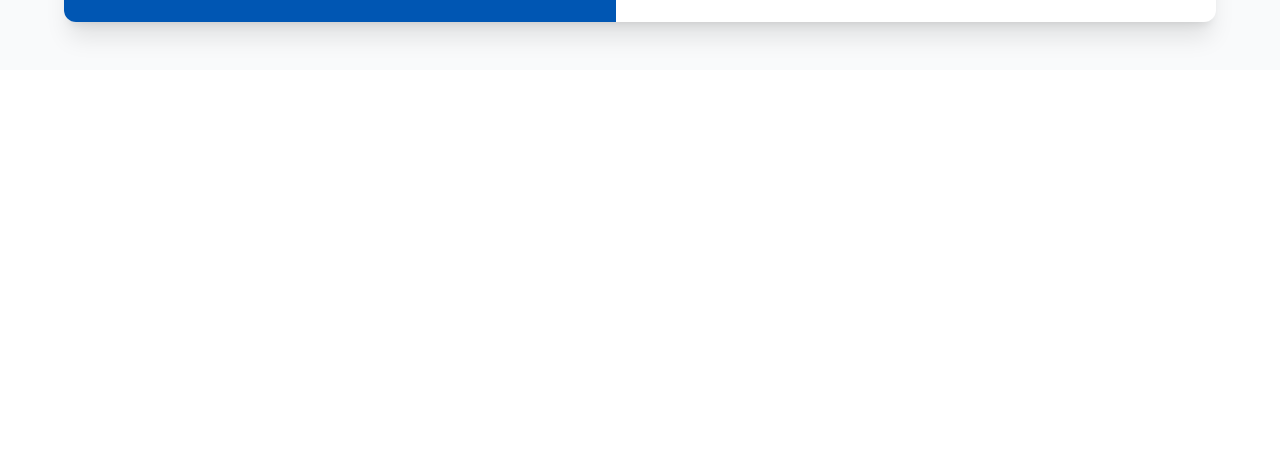
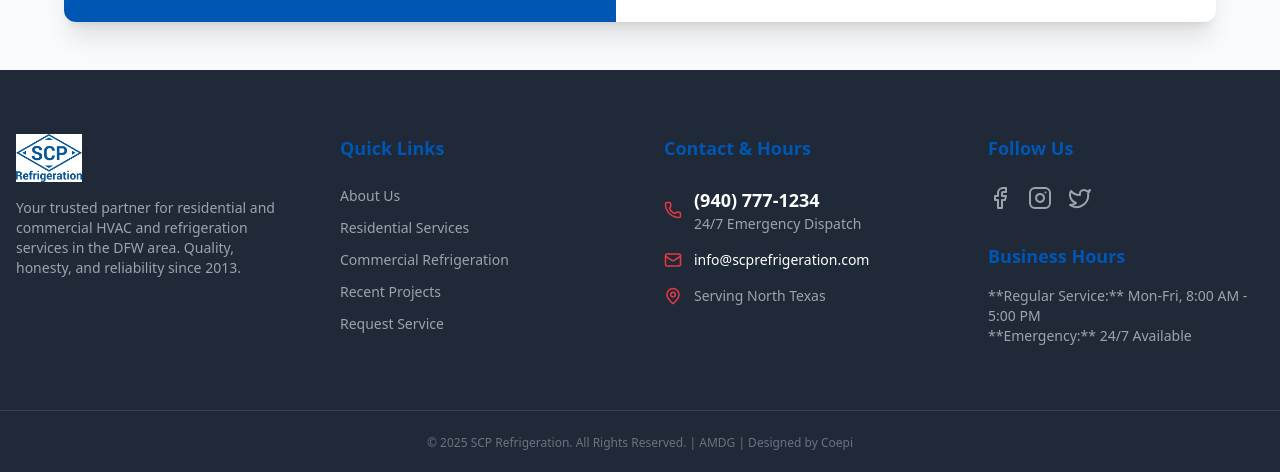
Before and after one commit to coepiautomation/scp-refrigeration, a React (Vite) app: page /contact in a window 1280 px wide. Shown: the part 1006-1478 px from the top of the page. Before the commit the page ends 1076 px from the top, so only its background shows below. Built offline with nearby package versions, Linux system fonts and the light colour scheme.

Commit message:
Added Footer

```diff
--- a/src/App.jsx
+++ b/src/App.jsx
@@ -2,6 +2,8 @@ import React, { useState } from 'react';
 import { BrowserRouter as Router, Routes, Route, Link } from 'react-router-dom';
 import { Phone, Menu, X } from 'lucide-react';
 import logo from './assets/SCP-Refrigeration-Logo-1024x741.png';
+window.logoPath = logo;
+import Footer from './Footer';
 
 // IMPORT REAL PAGES
 import Home from './pages/Home';
@@ -79,7 +81,7 @@ function App() {
           <Route path="/gallery" element={<Gallery />} />
           <Route path="/contact" element={<Contact />} />
         </Routes>
-
+          <Footer />
       </div>
     </Router>
   );
--- /dev/null
+++ b/src/Footer.jsx
@@ -0,0 +1,84 @@
+// src/Footer.jsx
+import React from 'react';
+import { Mail, Phone, MapPin, Facebook, Instagram, Twitter } from 'lucide-react';
+import { Link } from 'react-router-dom';
+
+const Footer = () => {
+  return (
+    <footer className="bg-gray-800 text-white mt-auto">
+      <div className="container mx-auto px-4 py-16 grid grid-cols-1 md:grid-cols-4 gap-12 border-b border-gray-700">
+
+        {/* Column 1: Logo & Mission */}
+        <div>
+          {/* Using the same stacked logo style from App.jsx, but white text */}
+          <Link to="/" className="flex items-center gap-3 mb-4">
+            {/* If you have a white logo version, use it here. Otherwise, the h-12 one is fine */}
+            <img src={window.logoPath} className="h-12 w-auto" alt="SCP Refrigeration Logo" />
+          </Link>
+          <p className="text-sm text-gray-400 mt-4">
+            Your trusted partner for residential and commercial HVAC and refrigeration services in the DFW area. Quality, honesty, and reliability since 2013.
+          </p>
+        </div>
+
+        {/* Column 2: Quick Links */}
+        <div>
+          <h4 className="text-lg font-bold mb-6 text-hvac-blue">Quick Links</h4>
+          <ul className="space-y-3 text-gray-400 text-sm">
+            <li><Link to="/about" className="hover:text-white transition">About Us</Link></li>
+            <li><Link to="/residential" className="hover:text-white transition">Residential Services</Link></li>
+            <li><Link to="/commercial" className="hover:text-white transition">Commercial Refrigeration</Link></li>
+            <li><Link to="/gallery" className="hover:text-white transition">Recent Projects</Link></li>
+            <li><Link to="/contact" className="hover:text-white transition">Request Service</Link></li>
+          </ul>
+        </div>
+
+        {/* Column 3: Contact & Hours */}
+        <div>
+          <h4 className="text-lg font-bold mb-6 text-hvac-blue">Contact & Hours</h4>
+          <div className="space-y-4 text-sm">
+            <div className="flex items-center gap-3">
+              <Phone size={18} className="text-hvac-red flex-shrink-0" />
+              <div>
+                <a href="tel:+15551234567" className="font-bold text-lg hover:text-white">(940) 777-1234</a>
+                <p className="text-gray-400">24/7 Emergency Dispatch</p>
+              </div>
+            </div>
+            <div className="flex items-center gap-3">
+              <Mail size={18} className="text-hvac-red flex-shrink-0" />
+              <a href="mailto:info@scprefrigeration.com" className="hover:text-white transition">info@scprefrigeration.com</a>
+            </div>
+            <div className="flex items-center gap-3">
+              <MapPin size={18} className="text-hvac-red flex-shrink-0" />
+              <p className="text-gray-400">Serving North Texas</p>
+            </div>
+          </div>
+        </div>
+
+        {/* Column 4: Social Media & Legal */}
+        <div>
+          <h4 className="text-lg font-bold mb-6 text-hvac-blue">Follow Us</h4>
+          <div className="flex space-x-4 mb-8">
+            <a href="#" className="text-gray-400 hover:text-blue-500 transition"><Facebook size={24} /></a>
+            <a href="#" className="text-gray-400 hover:text-pink-500 transition"><Instagram size={24} /></a>
+            <a href="#" className="text-gray-400 hover:text-blue-400 transition"><Twitter size={24} /></a>
+          </div>
+
+          <h4 className="text-lg font-bold mb-4 text-hvac-blue">Business Hours</h4>
+          <p className="text-sm text-gray-400">
+            **Regular Service:** Mon-Fri, 8:00 AM - 5:00 PM
+            <br />
+            **Emergency:** 24/7 Available
+          </p>
+        </div>
+
+      </div>
+
+      {/* Copyright Bar */}
+      <div className="container mx-auto px-4 py-6 text-center text-gray-500 text-xs">
+        &copy; {new Date().getFullYear()} SCP Refrigeration. All Rights Reserved. | AMDG | Designed by Coepi
+      </div>
+    </footer>
+  );
+};
+
+export default Footer;
```
